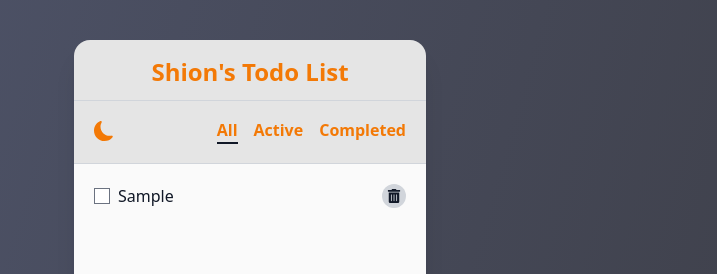
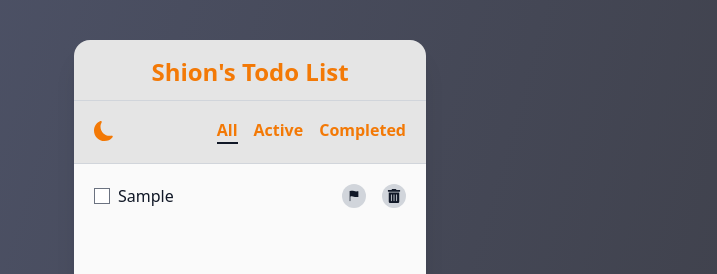
Before and after one commit to morumbi-sp/todo-list-dream, a React (Create React App) app: page / in a window 1280 px wide. Both pictures are taken after typing "Sample" into the empty fields and a click on the button "Add". Shown: the top 274 px of the page, without its empty margins (390-1107 px from the left). Built offline with nearby package versions, Linux system fonts and the light colour scheme.

Commit message:
add flag / sort logig

```diff
--- a/package.json
+++ b/package.json
@@ -16,6 +16,7 @@
     "react-dom": "^18.2.0",
     "react-icons": "^4.8.0",
     "react-scripts": "5.0.1",
+    "sort-by": "^1.2.0",
     "typescript": "^4.9.5",
     "web-vitals": "^2.1.4"
   },
--- a/src/App.tsx
+++ b/src/App.tsx
@@ -8,6 +8,7 @@ export interface ITodo {
   id: string;
   text: string;
   status: string;
+  flag: boolean;
 }
 
 function App() {
@@ -33,6 +34,7 @@ function App() {
       id: Date.now().toString(),
       text: data,
       status: 'active',
+      flag: false,
     };
     setTodoList((prev) => [...prev, newTodo]);
   };
@@ -48,6 +50,23 @@ function App() {
           ? {
               ...item,
               status: e.target.checked === true ? 'completed' : 'active',
+              flag: e.target.checked === true ? false : item.flag,
+            }
+          : item
+      )
+    );
+  };
+  const handleChangeFlag = (id: string, e: React.BaseSyntheticEvent) => {
+    setTodoList((prev) =>
+      prev.map((item) =>
+        item.id === id
+          ? {
+              ...item,
+              flag: !item.flag,
+              status:
+                item.status === 'completed' && item.flag === false
+                  ? 'active'
+                  : item.status,
             }
           : item
       )
@@ -72,7 +91,7 @@ function App() {
           navMenu={navMenu}
         />
         <div className='min-h-[300px] space-y-4 bg-light-100 px-5 py-5 dark:bg-dark-100'>
-          {todoList
+          {sortTodoList(todoList)
             .filter((item) =>
               navMenu === 'all' ? item : item.status === navMenu
             )
@@ -82,6 +101,7 @@ function App() {
                 item={item}
                 onDeleteTodo={handleDeleteTodo}
                 onChangeStatus={handleChangeStatus}
+                onChangeFlag={handleChangeFlag}
               />
             ))}
         </div>
@@ -92,3 +112,19 @@ function App() {
 }
 
 export default App;
+
+function sortTodoList(list: ITodo[]): ITodo[] {
+  const sortedTodoList = [...list]; // 배열 복사
+  sortedTodoList.sort((a, b) => {
+    if (a.flag === b.flag) {
+      if (a.status === b.status) {
+        return a.id.localeCompare(b.id); // id로 오름차순 정렬
+      } else {
+        return a.status.localeCompare(b.status);
+      }
+    } else {
+      return Number(b.flag) - Number(a.flag); // flag가 true인 것을 우선으로 정렬
+    }
+  });
+  return sortedTodoList;
+}
--- a/src/components/TodoItem.tsx
+++ b/src/components/TodoItem.tsx
@@ -1,16 +1,19 @@
 import { FaTrashAlt } from 'react-icons/fa';
+import { IoIosFlag } from 'react-icons/io';
 import { ITodo } from '../App';
 
 interface Props {
   item: ITodo;
   onDeleteTodo: (id: string) => void;
   onChangeStatus: (id: string, e: React.BaseSyntheticEvent) => void;
+  onChangeFlag: (id: string, e: React.BaseSyntheticEvent) => void;
 }
 
 export default function TodoItem({
   item,
   onDeleteTodo,
   onChangeStatus,
+  onChangeFlag,
 }: Props) {
   return (
     <div className='flex items-center justify-between'>
@@ -23,6 +26,17 @@ export default function TodoItem({
         />
         <span className='text-light-text dark:text-dark-text'>{item.text}</span>
       </div>
+      <div className='flex space-x-4'>
+        <button
+          className={`flex aspect-square h-6 items-center justify-center rounded-full bg-gray-300 dark:bg-gray-600 `}
+          onClick={(e: React.BaseSyntheticEvent) => onChangeFlag(item.id, e)}
+        >
+          <IoIosFlag
+            className={`text-sm  ${
+              item.flag ? 'text-red-500' : 'text-light-text dark:text-dark-text'
+            }`}
+          />
+        </button>
         <button
           className='flex aspect-square h-6 items-center justify-center rounded-full bg-gray-300 dark:bg-gray-600'
           onClick={() => onDeleteTodo(item.id)}
@@ -30,5 +44,6 @@ export default function TodoItem({
           <FaTrashAlt className='text-sm text-light-text dark:text-dark-text' />
         </button>
       </div>
+    </div>
   );
 }
```
Also changed, not shown: 1 other file (tests, documents, lock files or other folders). Lines whose indentation alone changed are shown as unchanged.
